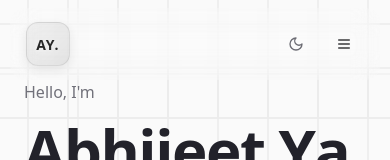
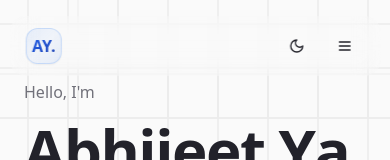
Before and after one commit to Abhi-engg/Abhjieet-Portfolio, a React (Vite) app: page / in a window 390 px wide. Shown: the top 160 px of the page. Built offline with nearby package versions, Linux system fonts and the light colour scheme.

Commit message:
nav kab kuch nhi karunga

```diff
--- a/src/components/Navigation.tsx
+++ b/src/components/Navigation.tsx
@@ -152,8 +152,109 @@ const Navigation = () => {
 
       <nav
         className={cn(
-          "fixed top-0 left-0 right-0 z-50 w-full transition-all duration-700 ease-out",
-          "mx-auto my-2 max-w-[95%] md:max-w-none rounded-2xl md:rounded-none", // Added rounded corners for mobile
+          "fixed top-4 left-1/2 -translate-x-1/2 w-[95%] z-50 md:hidden", // Mobile-specific positioning
+          "rounded-2xl transition-all duration-300",
+          isScrolling
+            ? darkMode
+              ? "bg-zinc-900/90 border border-zinc-800/60 shadow-lg"
+              : "bg-white/90 border border-zinc-200/70 shadow-lg"
+            : "bg-transparent border-transparent"
+        )}
+        style={{
+          backdropFilter: `blur(12px)`,
+        }}
+      >
+        <div className="px-4 py-3">
+          <div className="flex items-center justify-between">
+            {/* Logo */}
+            <a
+              href="#home"
+              onClick={(e) => {
+                e.preventDefault();
+                handleLinkClick("#home");
+              }}
+              className="relative flex items-center justify-center group transition-all duration-300"
+            >
+              <div
+                className="relative w-9 h-9 rounded-xl bg-gradient-to-br from-blue-500/10 via-blue-500/5 to-blue-500/10 flex items-center justify-center border border-blue-500/20 shadow-sm hover:shadow-md hover:scale-105 transition-all duration-300"
+              >
+                <span className="text-base font-black bg-gradient-to-br from-blue-600 to-blue-800 bg-clip-text text-transparent group-hover:text-blue-600 transition-all duration-300">
+                  AY.
+                </span>
+              </div>
+            </a>
+
+            {/* Actions */}
+            <div className="flex items-center gap-2">
+              {/* Dark Mode Toggle */}
+              <Button
+                variant="ghost"
+                size="sm"
+                onClick={toggleDarkMode}
+                className="rounded-xl hover:bg-zinc-100/80 dark:hover:bg-zinc-800/50"
+              >
+                {darkMode ? (
+                  <Sun className="h-4 w-4" />
+                ) : (
+                  <Moon className="h-4 w-4" />
+                )}
+              </Button>
+
+              {/* Menu Toggle */}
+              <Button
+                variant="ghost"
+                size="sm"
+                onClick={() => setIsOpen(!isOpen)}
+                className="rounded-xl"
+              >
+                {isOpen ? (
+                  <X className="h-4 w-4" />
+                ) : (
+                  <Menu className="h-4 w-4" />
+                )}
+              </Button>
+            </div>
+          </div>
+
+          {/* Mobile Menu Dropdown */}
+          {isOpen && (
+            <div className="mt-3 py-2 px-1">
+              <div className="relative overflow-hidden rounded-xl">
+                {navItems.map((item, index) => (
+                  <a
+                    key={item.name}
+                    href={item.href}
+                    onClick={(e) => {
+                      e.preventDefault();
+                      handleLinkClick(item.href);
+                    }}
+                    style={{
+                      animationDelay: `${index * 50}ms`,
+                    }}
+                    className={cn(
+                      "block px-4 py-2.5 text-sm font-medium rounded-lg transition-all duration-200",
+                      "animate-in slide-in-from-right-5",
+                      activeSection === item.href
+                        ? "bg-blue-500/10 text-blue-600 dark:text-blue-400 backdrop-blur-md"
+                        : "hover:bg-zinc-100/50 dark:hover:bg-zinc-800/50",
+                      "flex items-center justify-between"
+                    )}
+                  >
+                    {item.name}
+                    {activeSection === item.href && (
+                      <div className="h-1.5 w-1.5 rounded-full bg-blue-500" />
+                    )}
+                  </a>
+                ))}
+              </div>
+            </div>
+          )}
+        </div>
+      </nav>
+
+      <nav
+        className={cn(
+          "fixed left-1/2 z-50 rounded-full transition-all duration-700 ease-out hidden md:block",
           isScrolling
             ? darkMode
               ? "bg-zinc-900/80 border border-zinc-800/60 shadow-2xl"
@@ -161,17 +262,29 @@ const Navigation = () => {
             : "bg-transparent border-transparent"
         )}
         style={{
+          top: `${navTop}rem`,
+          width: `${navWidth}%`,
+          maxWidth: isScrolling ? "650px" : "1000px",
+          transform: `translateX(-50%) scale(${navScale}) translateY(${direction === 'down' ? velocityEffect * 2 : -velocityEffect * 2}px)`,
           backdropFilter: `blur(${dynamicBlur}px)`,
           opacity: dynamicOpacity,
           boxShadow: isScrolling
             ? darkMode
-              ? `0 ${8 + shadowIntensity * 12}px ${40 + shadowIntensity * 20}px rgba(0, 0, 0, ${0.4 + shadowIntensity * 0.2})`
-              : `0 ${8 + shadowIntensity * 12}px ${40 + shadowIntensity * 20}px rgba(0, 0, 0, ${0.15 + shadowIntensity * 0.1})`
+              ? `0 ${8 + shadowIntensity * 12}px ${40 + shadowIntensity * 20}px rgba(0, 0, 0, ${0.4 + shadowIntensity * 0.2}), 0 ${2 + shadowIntensity * 4}px ${10 + shadowIntensity * 10}px rgba(0, 0, 0, ${0.3 + shadowIntensity * 0.2})`
+              : `0 ${8 + shadowIntensity * 12}px ${40 + shadowIntensity * 20}px rgba(0, 0, 0, ${0.15 + shadowIntensity * 0.1}), 0 ${2 + shadowIntensity * 4}px ${10 + shadowIntensity * 10}px rgba(0, 0, 0, ${0.1 + shadowIntensity * 0.1})`
             : "none",
+          borderColor: isScrolling
+            ? darkMode
+              ? `rgba(113, 113, 122, ${borderOpacity})`
+              : `rgba(228, 228, 231, ${borderOpacity})`
+            : "transparent"
         }}
       >
         <div
-          className="container mx-auto transition-all duration-700 ease-out px-4 md:px-6"
+          className="container mx-auto transition-all duration-700 ease-out"
+          style={{
+            padding: `0 ${1.5 - scrollProgress * 0.5}rem`
+          }}
         >
           <div
             className="flex items-center justify-between transition-all duration-700 ease-out"
@@ -181,34 +294,22 @@ const Navigation = () => {
             <div className="flex-shrink-0">
               <a
                 href="#home"
-                className="group relative inline-flex items-center justify-center rounded-xl overflow-hidden transition-all duration-500 hover:scale-125 hover:rotate-12"
-                style={{
-                  height: `${logoSize * 0.25}rem`,
-                  width: `${logoSize * 0.25}rem`,
-                  background: darkMode
-                    ? `linear-gradient(135deg, rgba(255,255,255,0.1) 0%, rgba(255,255,255,0.05) 100%)`
-                    : `linear-gradient(135deg, rgba(0,0,0,0.05) 0%, rgba(0,0,0,0.1) 100%)`,
-                  border: `1px solid ${darkMode ? 'rgba(255,255,255,0.1)' : 'rgba(0,0,0,0.1)'}`,
-                  boxShadow: `0 4px 12px ${darkMode ? 'rgba(0,0,0,0.3)' : 'rgba(0,0,0,0.1)'}`,
+                onClick={(e) => {
+                  e.preventDefault();
+                  handleLinkClick("#home");
                 }}
+                className="relative flex items-center justify-center group transition-all duration-300"
               >
-                {/* Animated background */}
-                <div className="absolute inset-0 bg-gradient-to-br from-blue-500/20 via-purple-500/20 to-pink-500/20 opacity-0 group-hover:opacity-100 transition-all duration-500" />
-
-                {/* Logo text */}
-                <span
-                  className="relative z-10 font-black tracking-wider transition-all duration-500 group-hover:text-white"
+                <div
+                  className="relative w-9 h-9 rounded-xl bg-gradient-to-br from-blue-500/10 via-blue-500/5 to-blue-500/10 flex items-center justify-center border border-blue-500/20 shadow-sm hover:shadow-md hover:scale-105 transition-all duration-300"
                   style={{
-                    fontSize: `${(0.875 - scrollProgress * 0.125) * textScale}rem`,
-                    color: darkMode ? '#ffffff' : '#000000',
-                    textShadow: `0 2px 4px ${darkMode ? 'rgba(0,0,0,0.5)' : 'rgba(255,255,255,0.5)'}`
+                    transform: `scale(${1 - scrollProgress * 0.1})`,
                   }}
                 >
-                  AY.
-                </span>
-
-                {/* Hover ring effect */}
-                <div className="absolute inset-0 rounded-xl border-2 border-transparent group-hover:border-white/30 transition-all duration-500 group-hover:animate-pulse" />
+                  <span className="text-base font-black bg-gradient-to-br from-blue-600 to-blue-800 bg-clip-text text-transparent group-hover:text-blue-600 transition-all duration-300">
+                    AY.
+                  </span>
+                </div>
               </a>
             </div>
 
@@ -265,8 +366,8 @@ const Navigation = () => {
             </div>
 
             {/* Right Side */}
-          <div className="flex items-center gap-2 md:gap-4">
-            {/* Dark Mode Toggle - visible on both mobile and desktop */}
+          <div className="flex items-center gap-4">
+            {/* Dark Mode Toggle */}
             <Button
               variant="ghost"
               size="icon"
@@ -274,9 +375,9 @@ const Navigation = () => {
               className="rounded-full hover:bg-zinc-100/80 dark:hover:bg-zinc-800/50 transition-all duration-300 hover:scale-110"
             >
               {darkMode ? (
-                <Sun className="h-4 w-4 md:h-5 md:w-5 text-zinc-900 dark:text-zinc-100" />
+                <Sun className="h-5 w-5 text-zinc-900 dark:text-zinc-100" />
               ) : (
-                <Moon className="h-4 w-4 md:h-5 md:w-5 text-zinc-600 dark:text-zinc-400" />
+                <Moon className="h-5 w-5 text-zinc-600 dark:text-zinc-400" />
               )}
               <span className="sr-only">Toggle theme</span>
             </Button>
@@ -289,19 +390,19 @@ const Navigation = () => {
               onClick={() => setIsOpen(!isOpen)}
             >
               {isOpen ? (
-                <X className="h-5 w-5 text-zinc-900 dark:text-zinc-100" />
+                <X className="h-6 w-6 text-zinc-900 dark:text-zinc-100" />
               ) : (
-                <Menu className="h-5 w-5 text-zinc-900 dark:text-zinc-100" />
+                <Menu className="h-6 w-6 text-zinc-900 dark:text-zinc-100" />
               )}
               <span className="sr-only">Toggle menu</span>
             </Button>
           </div>
         </div>
 
-        {/* Update Mobile Navigation */}
+        {/* Mobile Navigation */}
         {isOpen && (
-          <div className="md:hidden animate-in slide-in-from-top duration-300">
-            <div className="px-2 py-3 space-y-1 border-t dark:border-zinc-800">
+          <div className="md:hidden animate-fade-in-down">
+            <div className="px-4 pt-3 pb-4 space-y-2 bg-white/90 dark:bg-zinc-900/90 backdrop-blur-md border border-zinc-200 dark:border-zinc-700 rounded-2xl mt-2 shadow-xl transition-all duration-300">
               {navItems.map((item) => (
                 <a
                   key={item.name}
@@ -311,7 +412,7 @@ const Navigation = () => {
                     handleLinkClick(item.href);
                   }}
                   className={cn(
-                    "block px-3 py-2 text-sm font-medium transition-colors duration-200 rounded-lg",
+                    "block px-3 py-2 text-sm font-medium transition-colors duration-200 rounded-md",
                     activeSection === item.href
                       ? "text-zinc-900 dark:text-zinc-100 bg-zinc-100/40 dark:bg-zinc-800/60"
                       : "text-zinc-700 dark:text-zinc-300 hover:text-zinc-900 hover:dark:text-zinc-100 hover:bg-zinc-100/40 dark:hover:bg-zinc-800/60"
```
Also changed, not shown: src/components/Resume.tsx (+29 -24 lines).
